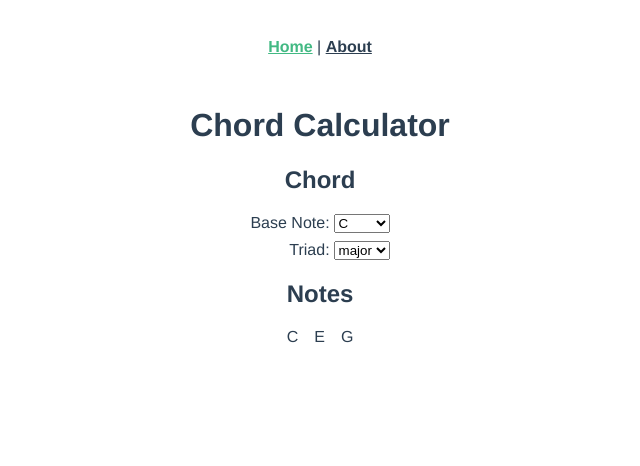
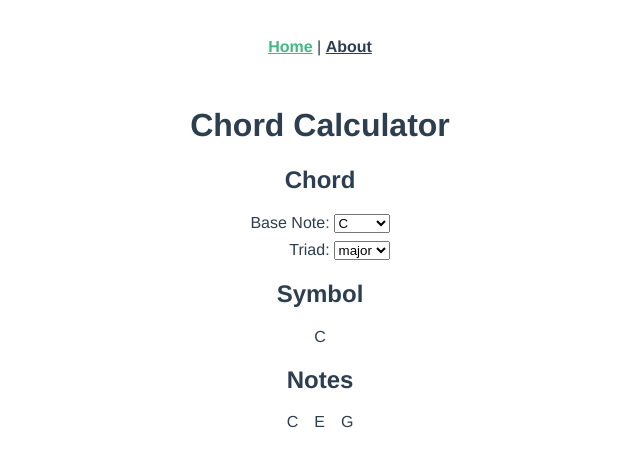
Before and after one commit to shawnrivers/chord-calculator, a Vue app: page /#/ in a window 1280 px wide. Shown: the top 466 px of the page, without its empty margins (320-960 px from the left). Built offline with nearby package versions, Linux system fonts and the light colour scheme.

Commit message:
Add chord symbol

```diff
--- a/src/components/ChordCalculator.vue
+++ b/src/components/ChordCalculator.vue
@@ -13,6 +13,10 @@
       </select>
     </div>
     <div>
+      <h2>Symbol</h2>
+      <p>{{ symbol }}</p>
+    </div>
+    <div>
       <h2>Notes</h2>
       <ul class="item">
         <li v-for="note in notes" :key="note">{{ note }}</li>
@@ -23,7 +27,14 @@
 
 <script lang="ts">
 import Vue from 'vue';
-import { Key, Keys, KEYS, TriadType, getTriadNotes } from '@/utils/chords';
+import {
+  Key,
+  Keys,
+  KEYS,
+  TriadType,
+  getTriadNotes,
+  getTriadSymbol
+} from '@/utils/chords';
 
 export default Vue.extend({
   name: 'ChordCalculator',
@@ -35,17 +46,22 @@ export default Vue.extend({
     baseNote: Key;
     triadTypes: TriadType[];
     triadType: TriadType;
+    triadSymbol: string;
   } {
     return {
       keys: KEYS,
       baseNote: 'C',
       triadTypes: ['major', 'minor', 'aug', 'dim', 'sus2', 'sus4'],
-      triadType: 'major'
+      triadType: 'major',
+      triadSymbol: 'C'
     };
   },
   computed: {
     notes(): Key[] {
       return getTriadNotes(this.baseNote, this.triadType);
+    },
+    symbol(): string {
+      return getTriadSymbol(this.baseNote, this.triadType);
     }
   }
 });
--- a/src/utils/chords.ts
+++ b/src/utils/chords.ts
@@ -62,3 +62,14 @@ export const getTriadNotes = (baseNote: Key, type: TriadType): Key[] => {
 
   return [baseNote, KEYS[secondNoteIndex], KEYS[thirdNoteIndex]];
 };
+
+export const getTriadSymbol = (baseNote: Key, type: TriadType): string => {
+  if (type === 'major') {
+    return baseNote;
+  }
+  if (type === 'minor') {
+    return `${baseNote}m`;
+  }
+
+  return `${baseNote}${type}`;
+};
```
